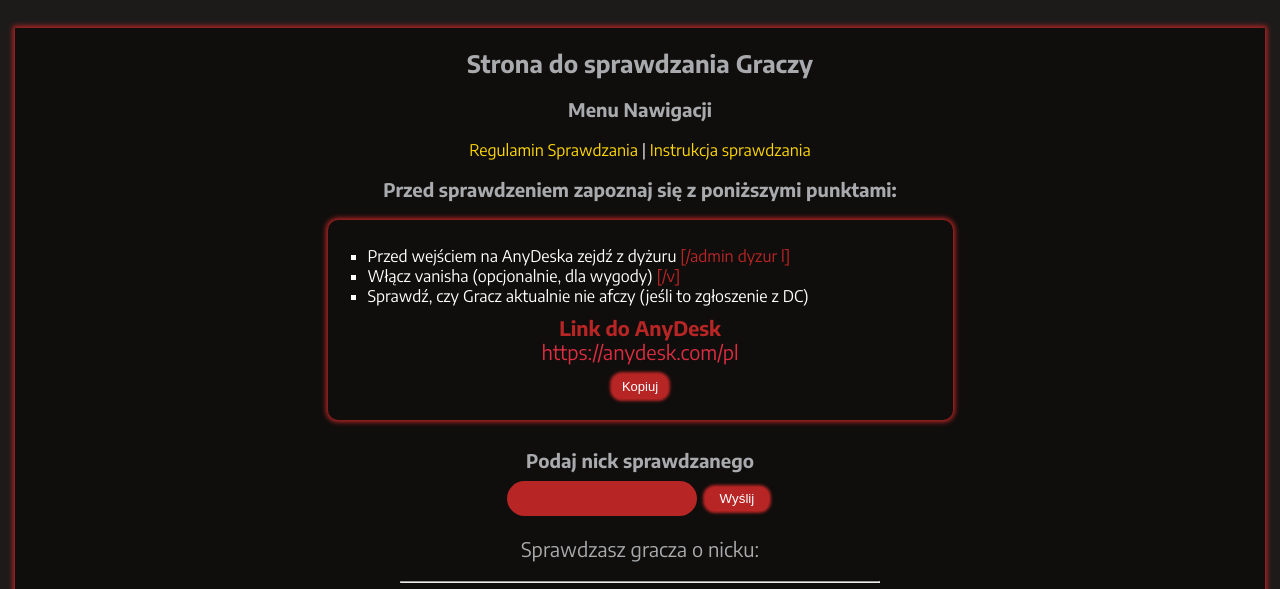
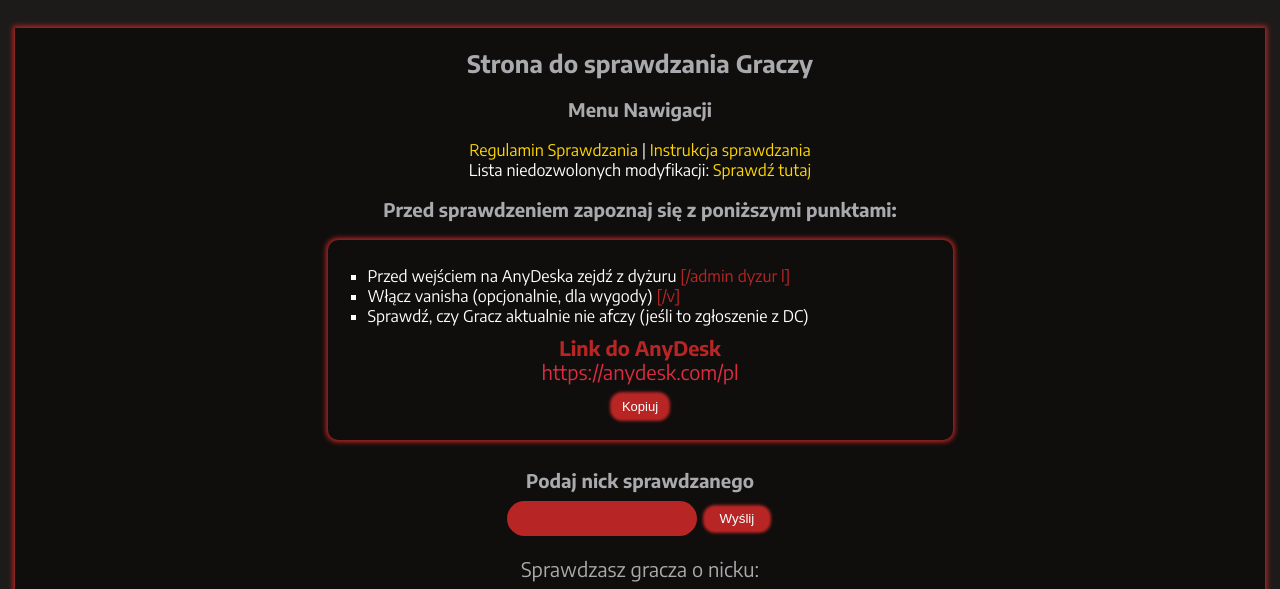
Before and after one commit to Nolifequ/strona-sprawdzanie.github.io, a plain HTML site: page index.html in a window 1280 px wide. Shown: the part 172-761 px from the top of the page. Drawn offline with nearby package versions, Linux system fonts and the light colour scheme.

Commit message:
Update index.html

```diff
--- a/index.html
+++ b/index.html
@@ -21,6 +21,7 @@
 			<center><h2> Strona do sprawdzania Graczy </h2></center>
 			<center><h3> Menu Nawigacji </h3></center>
 			<center> <a href="regulamin.html" class="link">Regulamin Sprawdzania</a> | <a href="instrukcja.html" class="link">Instrukcja sprawdzania</a> </center>
+			<center>Lista niedozwolonych modyfikacji: <a href="https://forum.realcraft.pl/topic/1715-lista-niedozwolonych-modyfikacji/" class="link">Sprawdź tutaj</a> </center>
 			<center><h3> Przed sprawdzeniem zapoznaj się z poniższymi punktami: </h3></center>
 				<div class="info">
 					<p class="punkty">
```
